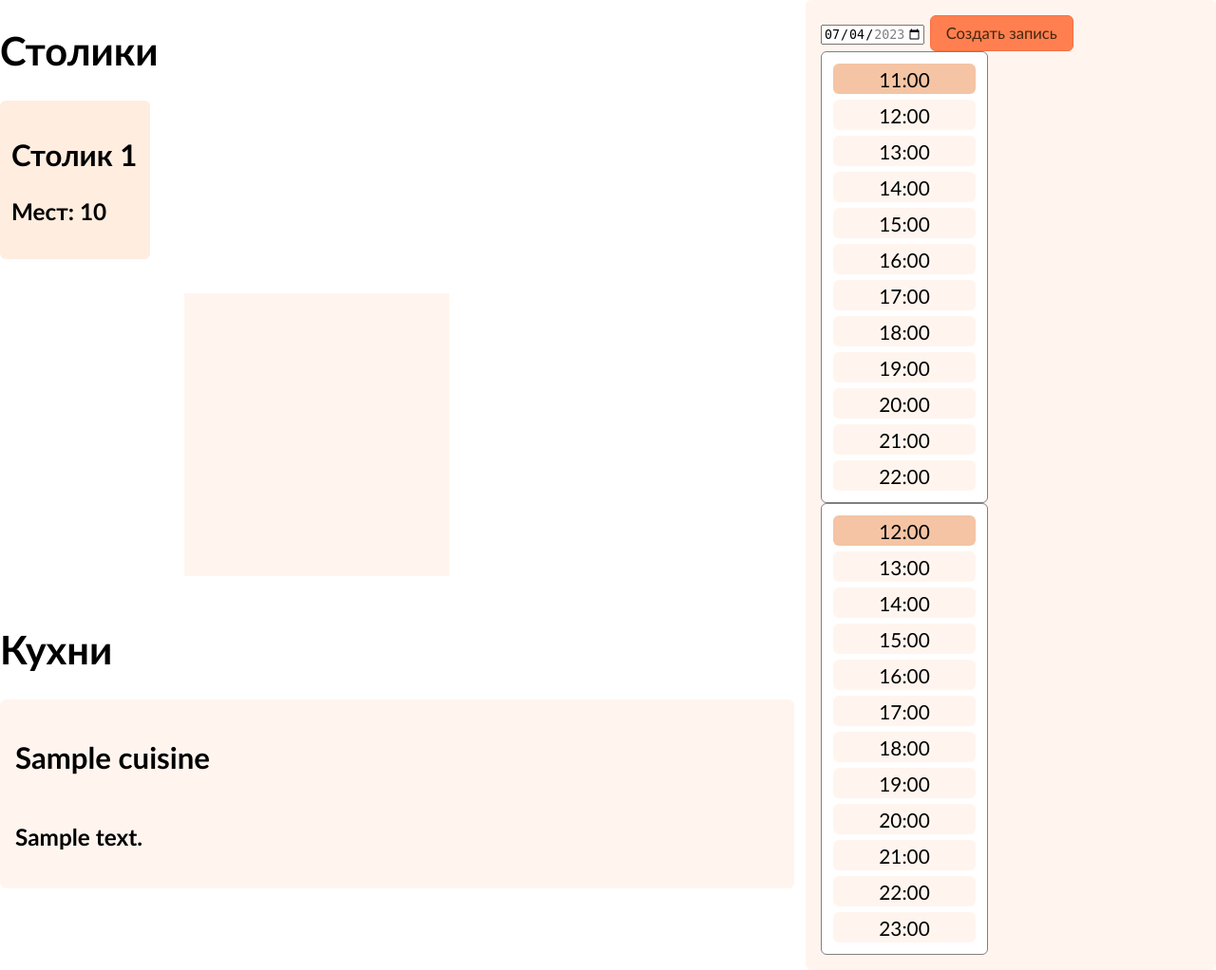
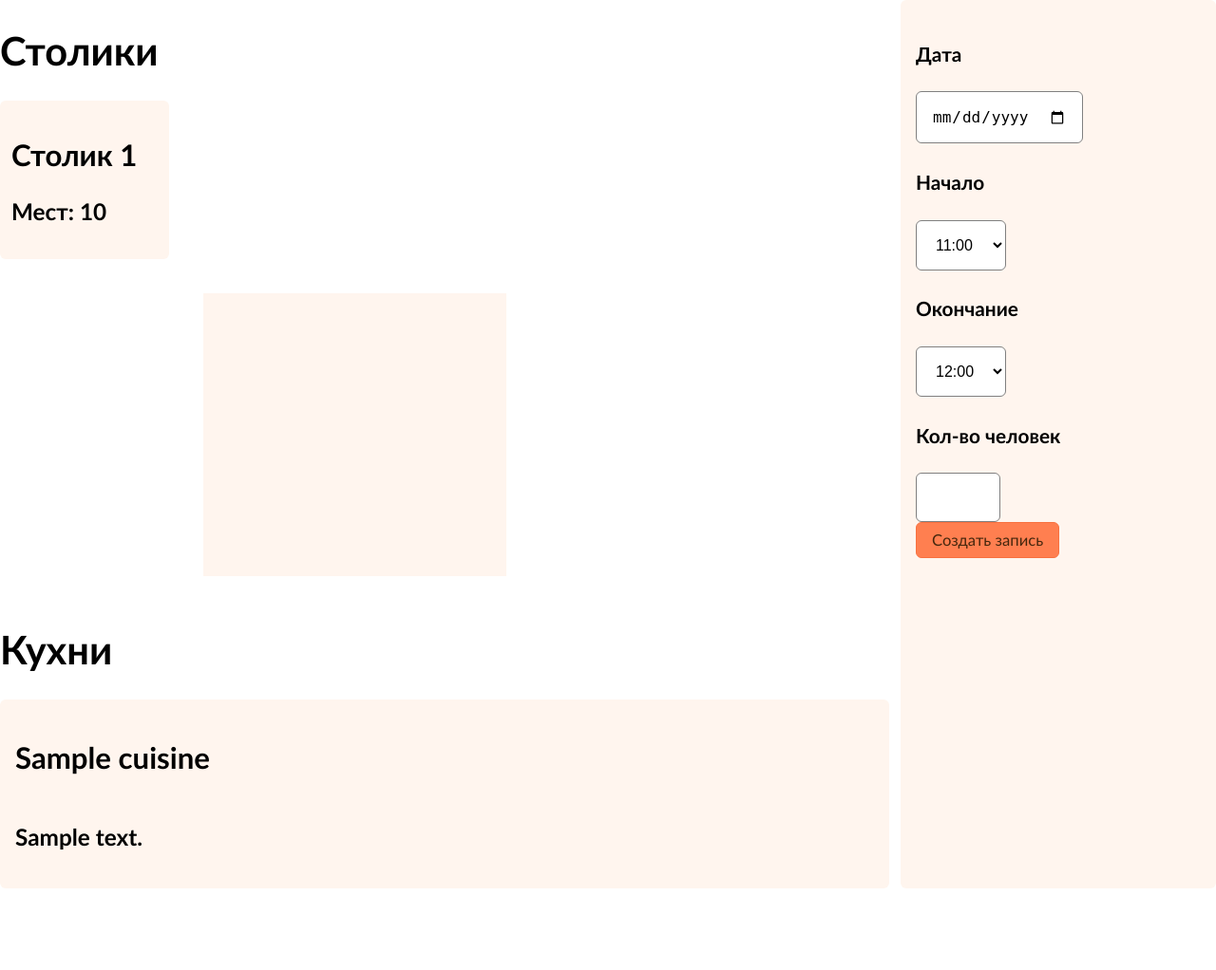
Before and after one commit to hellinterface/eRestaurantWeb, a Flask app: template templates/new.html in a window 1280 px wide. Shown: the part 64-1086 px from the top of the page at 95% size. After the commit the page ends 1000 px from the top, so only its background shows below. Run offline with Flask 3, Linux system fonts and the light colour scheme; the template is opened without the code that fills it: most values are stand-ins (such as "Sample title", 1, 10 or a date in 2020).

Commit message:
Major update

```diff
--- a/app.py
+++ b/app.py
@@ -2,16 +2,11 @@ import sqlite3
 from flask import Flask, render_template, make_response, request, redirect, Response, abort
 import string
 import random
+from datetime import datetime
+from dateutil.relativedelta import relativedelta
 
-sessionKeys = dict(shit="fuck123")
-
-{
-    "username": "ajnuagjuaghjuagnh",
-    "username2": "gssggsgs",
-    "username3": "ajnuagjuaghjgsgsguagnh",
-    "username4": "ajnuagjuaghjgsgsgsuagnh",
-    "username5": "ajnuagjuaghjgsgsuagnh",
-}
+# ключ: имя пользователя
+sessionKeys = dict()
 
 def get_db_connection():
     conn = sqlite3.connect('main.db')
@@ -25,17 +20,16 @@ def root():
     userKey = request.cookies.get('sessionkey')
     print(userKey)
     print(sessionKeys.values())
-    if userKey not in list(sessionKeys.values()) :
+    if userKey not in list(sessionKeys.keys()) :
         return redirect('/login')
-    currentUsername = ""
-    for username, sessionkey in sessionKeys.items():
-        if sessionkey == userKey:
-            currentUsername = username
+    currentUsername = sessionKeys[userKey]
+
     conn = get_db_connection()
-    user = conn.execute('SELECT * FROM users WHERE Username = ' + currentUsername).fetchone()
+    user = conn.execute('SELECT * FROM Users WHERE Username = ' + currentUsername).fetchone()
     entries = conn.execute('SELECT * FROM entries WHERE UsernameID = ' + str(user['ID'])).fetchall()
     conn.close()
-    resp = make_response(render_template('entries.html', entries=entries))
+    namesurname = user['Name'] + " " + user['Surname']
+    resp = make_response(render_template('entries.html', namesurname=namesurname, entries=entries))
     # resp.headers['AuthKey'] = '*'
     return resp
 
@@ -45,13 +39,19 @@ def new():
     userKey = request.cookies.get('sessionkey')
     print(userKey)
     print(sessionKeys.values())
-    if userKey not in list(sessionKeys.values()) :
+    if userKey not in list(sessionKeys.keys()) :
         return redirect('/login')
+    currentUsername = sessionKeys[userKey]
+
     conn = get_db_connection()
+    user = conn.execute('SELECT * FROM Users WHERE Username = ' + currentUsername).fetchone()
     tables = conn.execute('SELECT * FROM tables').fetchall()
     cuisines = conn.execute('SELECT * FROM cuisines').fetchall()
     conn.close()
-    resp = make_response(render_template('new.html', tables=tables, cuisines=cuisines))
+    namesurname = user['Name'] + " " + user['Surname']
+    minDate = datetime.today().strftime('%Y-%m-%d')
+    maxDate = (datetime.today() + relativedelta(months=1)).strftime('%Y-%m-%d')
+    resp = make_response(render_template('new.html', namesurname=namesurname, tables=tables, cuisines=cuisines, minDate=minDate, maxDate=maxDate))
     # resp.headers['AuthKey'] = '*'
     return resp
 
@@ -80,7 +80,7 @@ def generateSessionKey():
 
 def addSessionKeyForUser(username):
     key = generateSessionKey()
-    sessionKeys[username] = key
+    sessionKeys[key] = username
     return key
 
 @app.route('/signup', methods=('GET', 'POST'))
@@ -124,8 +124,6 @@ def authRedirectToMain(username):
     resp.set_cookie('sessionkey', key)
     return resp, {"Refresh": "1; url=/"}
 
-   # return render_template('edit.html', post=post)
-
 
 @app.route('/tables', methods=['POST'])
 def getAvailableTables():
@@ -144,14 +142,53 @@ def getAvailableTables():
         else: abort(400)
     else: abort(400)
 
-    query = 'SELECT * FROM entries WHERE (TimeStart NOT BETWEEN {} AND {}) AND (TimeEnd NOT BETWEEN {} AND {})'.format(time_start, time_end, time_start, time_end)
+    tableIDs = list()
+    query = 'SELECT * FROM entries WHERE ((TimeStart BETWEEN {} AND {}) OR (TimeEnd BETWEEN {} AND {}))'.format(time_start, time_end, time_start, time_end)
     print(query)
     conn = get_db_connection()
-    tables = conn.execute(query).fetchall()
+    tables = conn.execute('SELECT * FROM tables').fetchall()
+    entries = conn.execute(query).fetchall()
     conn.close()
-    parts = list()
-    for i in tables:
-        parts.append('"id":{}, "seats":{}'.format(i.ID, i.Seats))
-    concatenatedTables = ','.join(parts)
+    print(entries)
+    for i in list(tables):
+        tableIDs.append(i["ID"])
+    for i in list(entries):
+        tableIDs.remove(i["TableID"])
+    print(tableIDs)
+    concatenatedTables = ','.join(map(str, tableIDs))
     result = '[{}]'.format(concatenatedTables)
     return Response(result, status=200, mimetype='application/json')
+
+
+# POST: <ID-номер>
+@app.route('/delete', methods=['POST'])
+def delete():
+    success = True
+
+    request_data = request.get_data()
+    if not request_data: success = False
+    targetID = int(request_data)
+
+    userKey = request.cookies.get('sessionkey')
+    if userKey not in list(sessionKeys.keys()): success = False
+    currentUsername = sessionKeys[userKey]
+
+    conn = get_db_connection()
+    user = conn.execute('SELECT * FROM Users WHERE Username = ' + currentUsername).fetchone()
+    if user['IsAdmin'] == 1:
+        query = 'DELETE FROM Entries WHERE ID = {}'.format(targetID)
+    else:
+        query = 'DELETE FROM Entries WHERE ID = {} AND UsernameID = {}'.format(targetID, user['ID'])
+
+    try:
+        conn.execute(query)
+        conn.commit()
+        success = True
+    except IndexError:
+        success = False
+    conn.close()
+
+    if (success):
+        return Response('{"success": true}', status=200, mimetype='application/json')
+    else:
+        return Response('{"success": false}', status=400, mimetype='application/json')
--- a/static/css/style_desktop.css
+++ b/static/css/style_desktop.css
@@ -41,83 +41,6 @@ header #headerAccountButton {
     height: 42px;
 }
 
-#entries_list {
-    display: flex;
-    gap: 16px;
-    padding: 32px;
-    box-sizing: border-box;
-}
-
-.entries_entryContainer {
-    background: #fff5ee;
-    border: solid 1px #ea6;
-    box-shadow: 0 2px 6px #0005;
-    width: 500px;
-    height: 250px;
-    border-radius: 6px;
-    box-sizing: border-box;
-    padding: 32px;
-    font-size: 1.5em;
-    display: flex;
-    flex-direction: column;
-    justify-content: space-between;
-    user-select: none;
-    transition: 0.2s ease;
-}
-
-.entries_entryContainer:hover {
-    background: #ffefe4;
-    border: solid 1px #e71;
-    box-shadow: 0 8px 12px #0004;
-}
-
-.entries_entryContainer .row {
-    display: flex;
-    justify-content: space-between;
-}
-
-.fab {
-    position: fixed;
-    bottom: 32px;
-    right: 32px;
-    height: 64px;
-    width: 64px;
-    background: var(--color_accent1);
-    border-radius: 6px;
-    box-shadow: 0 2px 6px #0005;
-    transition: 0.2s ease;
-}
-
-.fab:hover {
-    background: #f87140;
-    box-shadow: 0 8px 12px #0004;
-}
-
-.xSelect {
-    border: solid 1px grey;
-    border-radius: 6px;
-    width: 150px;
-    display: flex;
-    flex-direction: column;
-    gap: 6px;
-    padding: 12px;
-    background-color: white;
-}
-
-.xSelect div {
-    border-radius: 6px;
-    background: #fff5ee;
-    min-height: 32px;
-    display: flex;
-    justify-content: center;
-    align-items: center;
-    user-select: none;
-}
-
-.xSelect div.selected {
-    background: #f4c4a4;
-}
-
 button {
     background: var(--color_accent1);
     border: solid 1px #f87140;
@@ -129,97 +52,25 @@ button {
     padding: 8px 16px;
 }
 
-#newEntry_container {
+#accountMenu {
     display: flex;
-    width: 100%;
-    gap: 12px;
+    position: absolute;
+    right: 16px;
+    top: 72px;
+    z-index: 10;
+    background-color: white;
+    box-shadow: 0 4px 8px #0004;
+    border-radius: 6px;
+    width: 200px;
+    padding: 16px;
+    transition: 0.2s ease;
+    opacity: 0;
+    pointer-events: none;
+    transform: translateY(20px);
 }
 
-#newEntry_left {
-    flex-grow: 1;
+body.accountMenuVisible #accountMenu {
+    opacity: 1;
+    pointer-events: auto;
+    transform: translateY(0);
 }
-
-#newEntry_right {
-    padding: 16px;
-    background: #fff5ee;
-    width: 400px;
-    border-radius: 6px;
-}
-
-#newEntry_tableGrid {
-    display: grid;
-    grid-template-columns: repeat(5, 1fr);
-    grid-template-rows: repeat(3, 1fr);
-    gap: 12px;
-}
-
-.newEntry_tableCard {
-    background: var(--color_bg1);
-    padding: 12px;
-    border-radius: 6px;
-}
-
-#newEntry_tableGrid .newEntry_tableCard[data-tableid="1"] {
-    grid-column: 1;
-    grid-row: 1;
-}
-#newEntry_tableGrid .newEntry_tableCard[data-tableid="2"] {
-    grid-column: 1;
-    grid-row: 2;
-}
-#newEntry_tableGrid .newEntry_tableCard[data-tableid="3"] {
-    grid-column: 2;
-    grid-row: 1;
-}
-#newEntry_tableGrid .newEntry_tableCard[data-tableid="4"] {
-    grid-column: 3;
-    grid-row: 1;
-}
-#newEntry_tableGrid .newEntry_tableCard[data-tableid="5"] {
-    grid-column: 4;
-    grid-row: 1;
-}
-#newEntry_tableGrid .newEntry_tableCard[data-tableid="6"] {
-    grid-column: 4;
-    grid-row: 2;
-}
-#newEntry_tableGrid .newEntry_tableCard[data-tableid="7"] {
-    grid-column: 4;
-    grid-row: 3;
-}
-#newEntry_tableGrid .newEntry_tableCard[data-tableid="8"] {
-    grid-column: 5;
-    grid-row: 1 / 4;
-}
-#newEntry_tableGrid .newEntry_tableGridDecoration {
-    grid-column: 2 / 4;
-    grid-row: 2 / 4;
-    display: flex;
-    justify-content: center;
-    align-items: center;
-}
-#newEntry_tableGrid .newEntry_tableGridDecoration .newEntry_tableGridDecorationInner {
-    background: var(--color_bg2);
-    width: calc(100% - 48px);
-    height: calc(100% - 48px);
-}
-
-#newEntry_cuisineList {
-    display: flex;
-    flex-direction: row;
-    flex-wrap: wrap;
-    gap: 16px;
-}
-
-.newEntry_cuisineCard {
-    display: flex;
-    background: var(--color_bg2);
-    padding: 16px;
-    border-radius: 6px;
-    flex-direction: column;
-    flex-grow: 1;
-}
-
-.newEntry_cuisineCard h3 {
-    white-space: pre-line;
-}
--- /dev/null
+++ b/static/css/style_new.css
@@ -0,0 +1,158 @@
+
+.xSelect {
+    border: solid 1px grey;
+    border-radius: 6px;
+    width: 150px;
+    display: flex;
+    flex-direction: column;
+    gap: 6px;
+    padding: 12px;
+    background-color: white;
+    max-height: 300px;
+    overflow: auto;
+}
+
+.xSelect div {
+    border-radius: 6px;
+    background: #fff5ee;
+    min-height: 32px;
+    display: flex;
+    justify-content: center;
+    align-items: center;
+    user-select: none;
+}
+
+.xSelect div.selected {
+    background: #f4c4a4;
+}
+
+
+#newEntry_container {
+    display: flex;
+    width: 100%;
+    gap: 12px;
+}
+
+#newEntry_left {
+    flex-grow: 1;
+}
+
+#newEntry_right {
+    padding: 16px;
+    background: #fff5ee;
+    width: 300px;
+    border-radius: 6px;
+    flex-shrink: 0;
+}
+
+#newEntry_tableGrid {
+    display: grid;
+    grid-template-columns: repeat(5, 1fr);
+    grid-template-rows: repeat(3, 1fr);
+    gap: 12px;
+}
+
+.tableCard {
+    background: var(--color_bg2);
+    padding: 12px;
+    border-radius: 6px;
+    transition: 0.2s ease;
+    user-select: none;
+}
+
+.tableCard:hover {
+    background: var(--color_bg2);
+    box-shadow: 0 4px 8px #0004;
+}
+
+.tableCard.selected {
+    background: var(--color_bg1);
+    box-shadow: 0 4px 8px #0004;
+}
+
+#newEntry_tableGrid .tableCard[data-tableid="1"] {
+    grid-column: 1;
+    grid-row: 1;
+}
+#newEntry_tableGrid .tableCard[data-tableid="2"] {
+    grid-column: 1;
+    grid-row: 2;
+}
+#newEntry_tableGrid .tableCard[data-tableid="3"] {
+    grid-column: 2;
+    grid-row: 1;
+}
+#newEntry_tableGrid .tableCard[data-tableid="4"] {
+    grid-column: 3;
+    grid-row: 1;
+}
+#newEntry_tableGrid .tableCard[data-tableid="5"] {
+    grid-column: 4;
+    grid-row: 1;
+}
+#newEntry_tableGrid .tableCard[data-tableid="6"] {
+    grid-column: 4;
+    grid-row: 2;
+}
+#newEntry_tableGrid .tableCard[data-tableid="7"] {
+    grid-column: 4;
+    grid-row: 3;
+}
+#newEntry_tableGrid .tableCard[data-tableid="8"] {
+    grid-column: 5;
+    grid-row: 1 / 4;
+}
+#newEntry_tableGrid .tableGridDecoration {
+    grid-column: 2 / 4;
+    grid-row: 2 / 4;
+    display: flex;
+    justify-content: center;
+    align-items: center;
+}
+#newEntry_tableGrid .tableGridDecoration .tableGridDecorationInner {
+    background: var(--color_bg2);
+    width: calc(100% - 48px);
+    height: calc(100% - 48px);
+}
+
+#newEntry_cuisineList {
+    display: flex;
+    flex-direction: row;
+    flex-wrap: wrap;
+    gap: 16px;
+}
+
+.cuisineCard {
+    display: flex;
+    background: var(--color_bg2);
+    padding: 16px;
+    border-radius: 6px;
+    flex-direction: column;
+    flex-grow: 1;
+    transition: 0.2s ease;
+    user-select: none;
+}
+
+.cuisineCard h3 {
+    white-space: pre-line;
+}
+
+.cuisineCard:hover {
+    background: var(--color_bg2);
+    box-shadow: 0 4px 8px #0004;
+}
+
+.cuisineCard.selected {
+    background: var(--color_bg1);
+    box-shadow: 0 4px 8px #0004;
+}
+
+input, select {
+    padding: 16px;
+    font-size: 16px;
+    border-radius: 6px;
+    background: white;
+    border: solid 1px grey;
+    outline: none;
+    color: black;
+}
--- a/templates/base.html
+++ b/templates/base.html
@@ -1,5 +1,5 @@
 <!DOCTYPE html>
-<html lang="en">
+<html lang="ru">
     <head>
         <meta charset="UTF-8">
         <meta http-equiv="X-UA-Compatible" content="IE=edge">
@@ -8,6 +8,10 @@
         <title>Document</title>
     </head>
     <body>
+        <div id="accountMenu">
+            <h3></h3>
+            <button>Выйти</button>
+        </div>
         <header>
             <div id="headerLogo">eRestaurant</div>
             <div id="headerAccountButton"></div>
--- a/templates/login.html
+++ b/templates/login.html
@@ -1,5 +1,5 @@
 <!DOCTYPE html>
-<html lang="en">
+<html lang="ru">
 
 <head>
     <meta charset="UTF-8">
--- a/templates/new.html
+++ b/templates/new.html
@@ -1,15 +1,16 @@
 {% extends 'base.html' %}
 
 {% block content %}
+<link rel="stylesheet" href="{{ url_for('static', filename= 'css/style_new.css') }}">
 <div id="newEntry_container">
     <div id="newEntry_left">
         <h1>Столики</h1>
         <div id="newEntry_tableGrid">
-            <div class="newEntry_tableGridDecoration">
-                <div class="newEntry_tableGridDecorationInner"></div>
+            <div class="tableGridDecoration">
+                <div class="tableGridDecorationInner"></div>
             </div>
             {% for table in tables %}
-            <div class="newEntry_tableCard" data-tableid="{{ table['ID'] }}">
+            <div class="tableCard" data-tableid="{{ table['ID'] }}">
                 <h2>Столик {{ table['ID'] }}</h2>
                 <h3>Мест: {{ table['Seats'] }}</h3>
             </div>
@@ -18,7 +19,7 @@
         <h1>Кухни</h1>
         <div id="newEntry_cuisineList">
             {% for cuisine in cuisines %}
-            <div class="newEntry_cuisineCard">
+            <div class="cuisineCard" data-cuisineid="{{ cuisine['ID'] }}">
                 <h2>{{ cuisine['Name'] }}</h2>
                 <h3>{{ cuisine['Description'] }}</h3>
             </div>
@@ -26,7 +27,22 @@
         </div>
     </div>
     <div id="newEntry_right">
-        <input type="date" id="newEntry_dateInput" value="2023-07-04" min="2023-07-04" max="2023-08-04">
+        <div class="inputContainer">
+            <h4>Дата</h4>
+            <input type="date" id="dateInput" value="{{minDate}}" min="{{minDate}}" max="{{maxDate}}">
+        </div>
+        <div class="inputContainer">
+            <h4>Начало</h4>
+            <select name="timeInput_start" id="timeInput_start"></select>
+        </div>
+        <div class="timeInputContainer">
+            <h4>Окончание</h4>
+            <select name="timeInput_end" id="timeInput_end"></select>
+        </div>
+        <div class="timeInputContainer">
+            <h4>Кол-во человек</h4>
+            <input type="number" min="1" max="16" id="peopleCountInput"></input>
+        </div>
         <button id="newEntry_submitButton">Создать запись</button>
     </div>
 </div>
--- a/templates/signup.html
+++ b/templates/signup.html
@@ -1,5 +1,5 @@
 <!DOCTYPE html>
-<html lang="en">
+<html lang="ru">
 
 <head>
     <meta charset="UTF-8">
```
Also changed, not shown: static/css/style_entries.css (added, +52 -0 lines), static/js/script_entries.js (added, +11 -0 lines), static/js/script_new.js (+67 -34 lines), templates/entries.html (+9 -18 lines), main.db.
